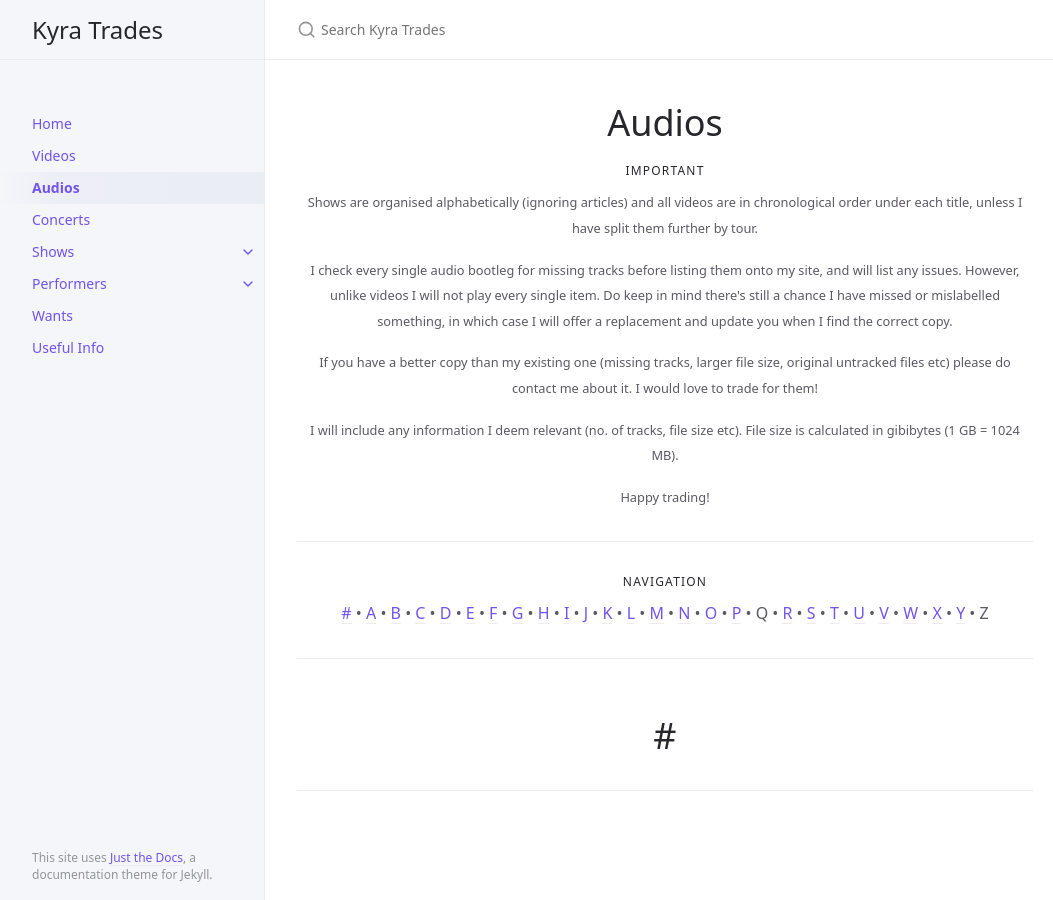
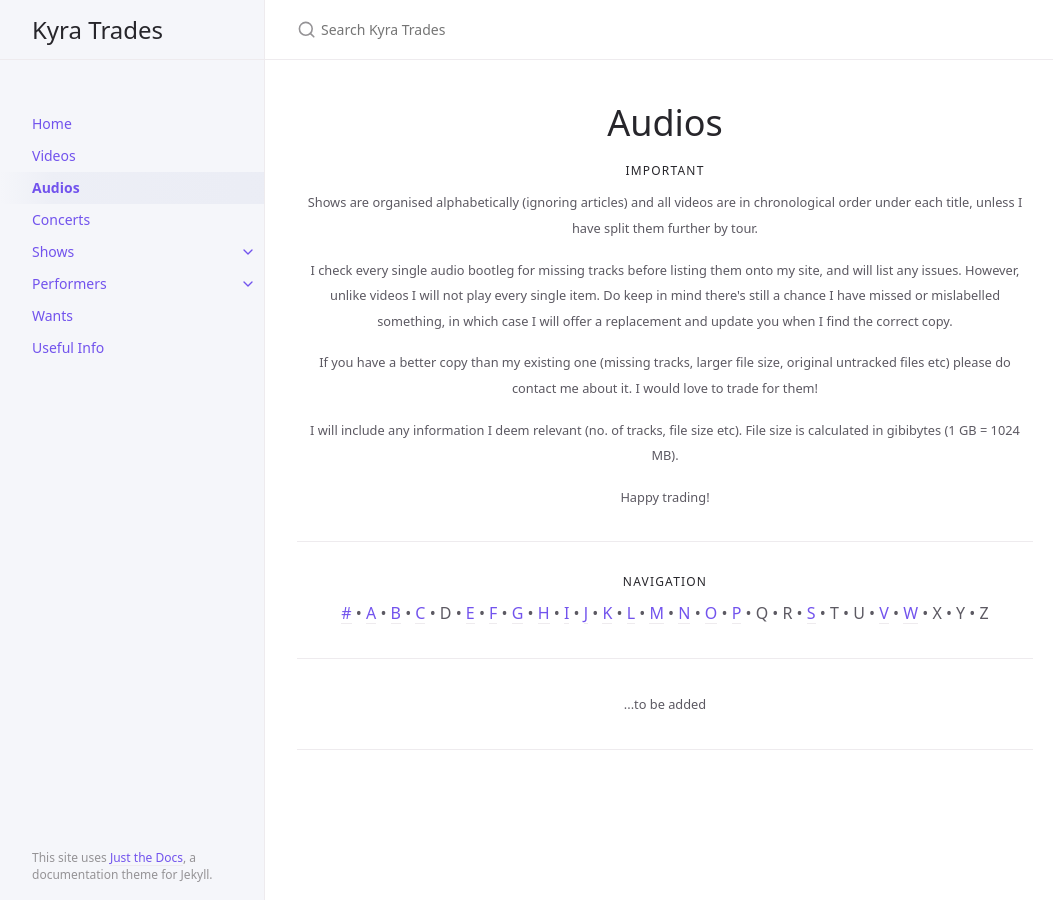
Before and after one commit to kyratrades/kyratrades.github.io, a Jekyll site: the page built from docs/audios.md, in a window 1280 px wide. Shown: the whole page, without its empty margins (107-1160 px from the left). Built offline with Jekyll 4.4.1, drawn with Linux system fonts in a browser that asks for light colours.

Commit message:
Update audios.md

```diff
--- a/docs/audios.md
+++ b/docs/audios.md
@@ -26,8 +26,8 @@ permalink: /audios
 ### Navigation
 {: .no_toc }
 
-<p align="center"><a href="https://kyratrades.github.io/audios#top">#</a> • <a href="https://kyratrades.github.io/audios#a">A</a> • <a href="https://kyratrades.github.io/audios#b">B</a> • <a href="https://kyratrades.github.io/audios#c">C</a> • <a href="https://kyratrades.github.io/audios#d">D</a> • <a href="https://kyratrades.github.io/audios#e">E</a> • <a href="https://kyratrades.github.io/audios#f">F</a> • <a href="https://kyratrades.github.io/audios#g">G</a> • <a href="https://kyratrades.github.io/audios#h">H</a> • <a href="https://kyratrades.github.io/audios#i">I</a> • <a href="https://kyratrades.github.io/audios#j">J</a> • <a href="https://kyratrades.github.io/audios#k">K</a> • <a href="https://kyratrades.github.io/audios#l">L</a> • <a href="https://kyratrades.github.io/audios#m">M</a> • <a href="https://kyratrades.github.io/audios#n">N</a> • <a href="https://kyratrades.github.io/audios#o">O</a> • <a href="https://kyratrades.github.io/audios#p">P</a> • Q • <a href="https://kyratrades.github.io/audios#r">R</a> • <a href="https://kyratrades.github.io/audios#s">S</a> • <a href="https://kyratrades.github.io/audios#t">T</a> • <a href="https://kyratrades.github.io/audios#u">U</a> • <a href="https://kyratrades.github.io/audios#v">V</a> • <a href="https://kyratrades.github.io/audios#w">W</a> • <a href="https://kyratrades.github.io/audios#x">X</a> • <a href="https://kyratrades.github.io/audios#y">Y</a> • Z </p>
+<p align="center"><a href="https://kyratrades.github.io/audios#top">#</a> • <a href="https://kyratrades.github.io/audios#a">A</a> • <a href="https://kyratrades.github.io/audios#b">B</a> • <a href="https://kyratrades.github.io/audios#c">C</a> • D • <a href="https://kyratrades.github.io/audios#e">E</a> • <a href="https://kyratrades.github.io/audios#f">F</a> • <a href="https://kyratrades.github.io/audios#g">G</a> • <a href="https://kyratrades.github.io/audios#h">H</a> • <a href="https://kyratrades.github.io/audios#i">I</a> • <a href="https://kyratrades.github.io/audios#j">J</a> • <a href="https://kyratrades.github.io/audios#k">K</a> • <a href="https://kyratrades.github.io/audios#l">L</a> • <a href="https://kyratrades.github.io/audios#m">M</a> • <a href="https://kyratrades.github.io/audios#n">N</a> • <a href="https://kyratrades.github.io/audios#o">O</a> • <a href="https://kyratrades.github.io/audios#p">P</a> • Q • R • <a href="https://kyratrades.github.io/audios#s">S</a> • T • U • <a href="https://kyratrades.github.io/audios#v">V</a> • <a href="https://kyratrades.github.io/audios#w">W</a> • X • Y • Z </p>
 
 ---
 
-# \#
+<p align="center"><small>...to be added</small></p>
```
